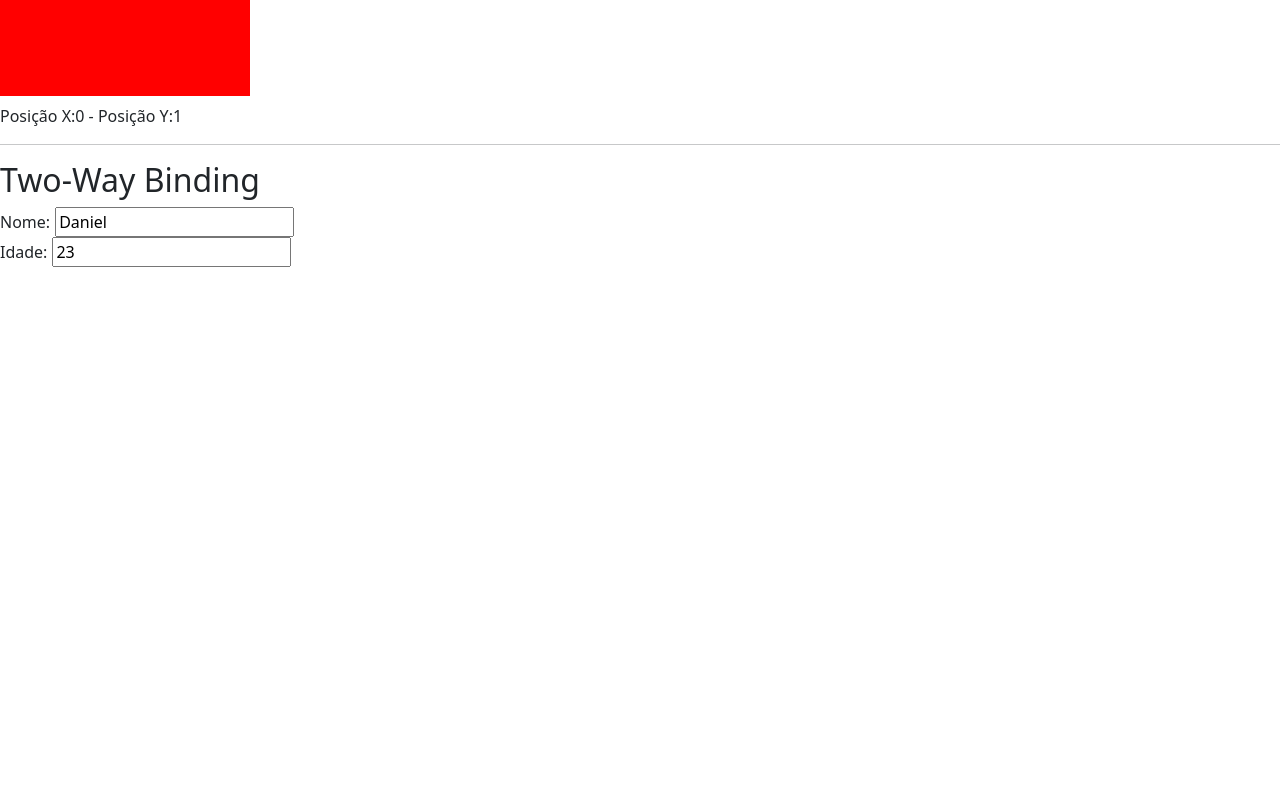
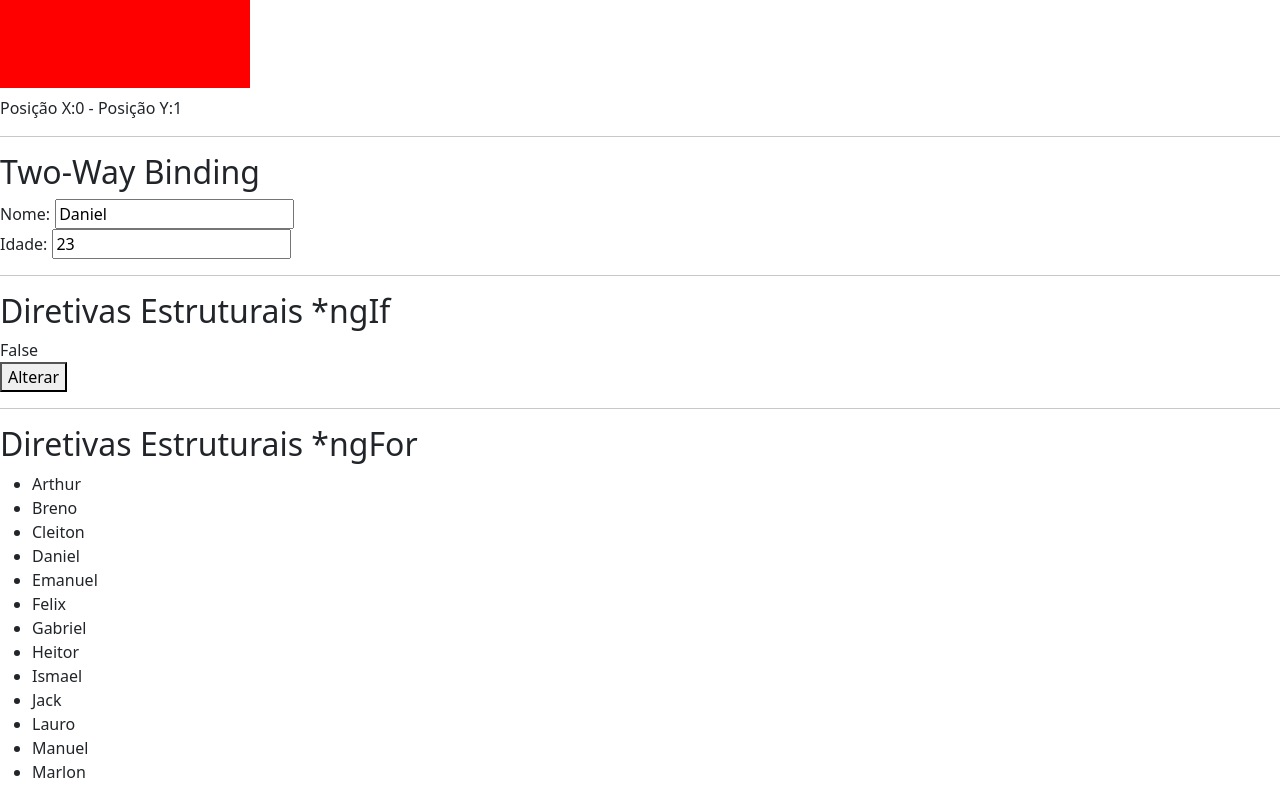
Before and after one commit to ZKros/Angular, an Angular app in the folder Estudos_Angular/: page / in a window 1280 px wide. Shown: the part 689-1489 px from the top of the page. Before the commit the page ends 956 px from the top, so only its background shows below. Built offline with nearby package versions, Linux system fonts and the light colour scheme.

Commit message:
Diretivas

```diff
--- a/Estudos_Angular/src/app/app.component.html
+++ b/Estudos_Angular/src/app/app.component.html
@@ -2,8 +2,12 @@
 	<app-title title="LifeHooks Angular"></app-title>
 </div>
 
-<div class="mt-4">
+<div>
 	<app-data-binding></app-data-binding>
 </div>
 
+<div>
+	<app-diretivas-estruturais></app-diretivas-estruturais>
+</div>
+
 <router-outlet></router-outlet>
--- a/Estudos_Angular/src/app/app.module.ts
+++ b/Estudos_Angular/src/app/app.module.ts
@@ -6,12 +6,14 @@ import { FormsModule, ReactiveFormsModule } from '@angular/forms';
 import { AppComponent } from './app.component';
 import { TitleComponent } from './title/title.component';
 import { DataBindingComponent } from './data-binding/data-binding.component';
+import { DiretivasEstruturaisComponent } from './diretivas-estruturais/diretivas-estruturais.component';
 
 @NgModule({
 	declarations: [
 		AppComponent,
 		TitleComponent,
-		DataBindingComponent
+		DataBindingComponent,
+  DiretivasEstruturaisComponent
 	],
 	imports: [
 		BrowserModule,
--- a/Estudos_Angular/src/app/data-binding/data-binding.component.html
+++ b/Estudos_Angular/src/app/data-binding/data-binding.component.html
@@ -45,3 +45,5 @@
 		<input type="number" [(ngModel)]="idade">
 	</div>
 </div>
+
+<hr>
--- /dev/null
+++ b/Estudos_Angular/src/app/diretivas-estruturais/diretivas-estruturais.component.html
@@ -0,0 +1,25 @@
+<div>
+	<h2>Diretivas Estruturais *ngIf</h2>
+	<ng-container *ngIf="hide; else isFalse">
+		<div>
+			True
+		</div>
+	</ng-container>
+
+	<ng-template #isFalse>
+		<div>
+			False
+		</div>
+	</ng-template>
+
+	<button (click)="show()">Alterar</button>
+</div>
+
+<hr>
+
+<div>
+	<h2>Diretivas Estruturais *ngFor</h2>
+	<ul>
+		<li *ngFor="let item of items"> {{item.nome}} </li>
+	</ul>
+</div>
--- /dev/null
+++ b/Estudos_Angular/src/app/diretivas-estruturais/diretivas-estruturais.component.ts
@@ -0,0 +1,47 @@
+import { Component, OnInit } from '@angular/core';
+
+@Component({
+	selector: 'app-diretivas-estruturais',
+	templateUrl: './diretivas-estruturais.component.html',
+	styleUrls: ['./diretivas-estruturais.component.scss']
+})
+export class DiretivasEstruturaisComponent implements OnInit {
+	public hide!: boolean;
+	public items = [
+		{nome: 'Arthur'},
+		{nome: 'Breno'},
+		{nome: 'Cleiton'},
+		{nome: 'Daniel'},
+		{nome: 'Emanuel'},
+		{nome: 'Felix'},
+		{nome: 'Gabriel'},
+		{nome: 'Heitor'},
+		{nome: 'Ismael'},
+		{nome: 'Jack'},
+		{nome: 'Lauro'},
+		{nome: 'Manuel'},
+		{nome: 'Marlon'},
+	]
+	constructor() { }
+
+	ngOnInit(): void {
+		setInterval(() => {
+			if (this.hide === undefined) {
+				this.hide = false;
+			} else if (this.hide === true) {
+				this.hide = false;
+			} else {
+				this.hide = true;
+			}
+		}, 5000)
+
+	}
+
+	show() {
+		if (this.hide === false) {
+			this.hide = true;
+		} else {
+			this.hide = false;
+		}
+	}
+}
```
Also changed, not shown: Estudos_Angular/src/app/diretivas-estruturais/diretivas-estruturais.component.scss (added), 1 other file (tests, documents, lock files or other folders).
